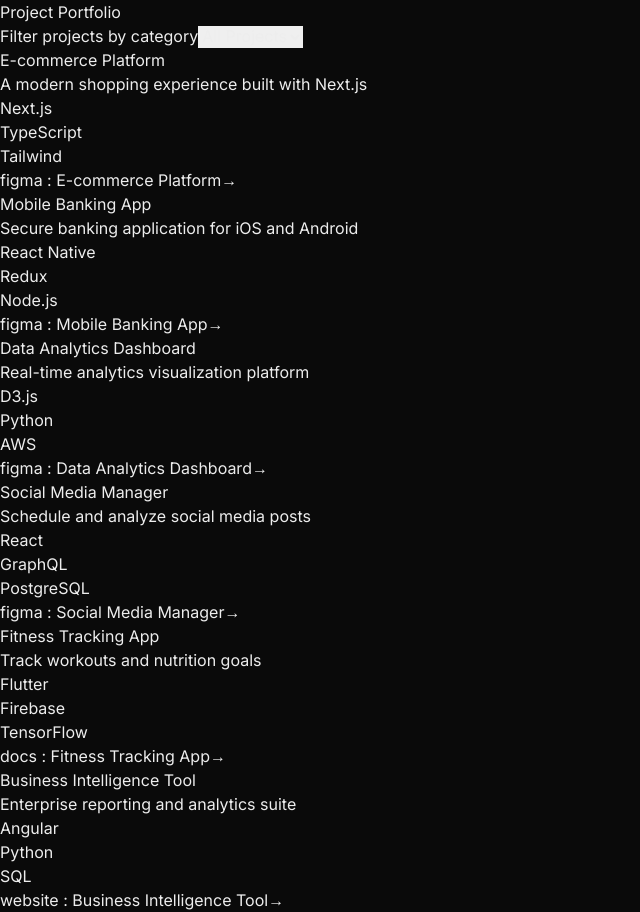
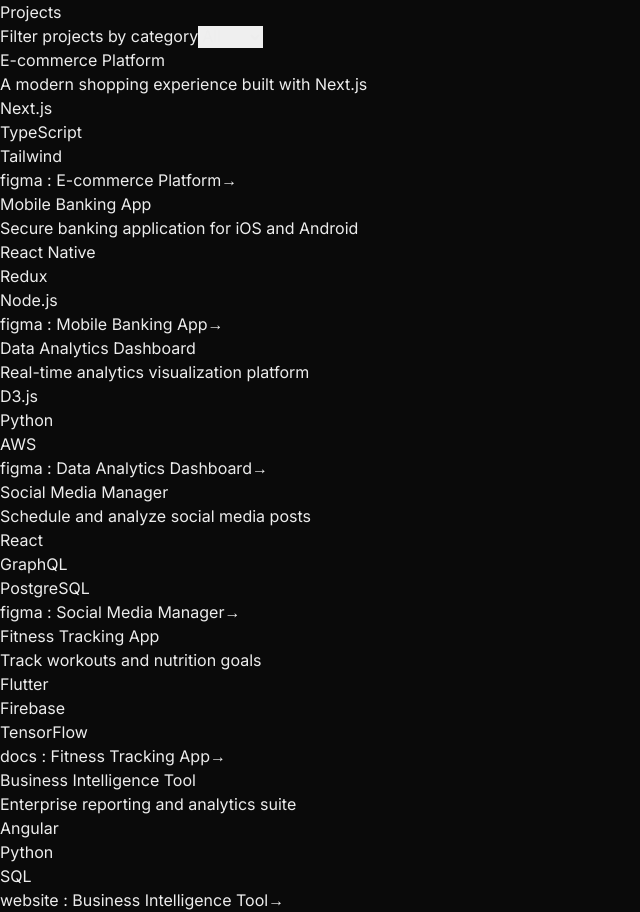
Before and after one commit to corianoharris/projects-collection, a Next.js app: page / in a window 1280 px wide. Shown: the whole page, without its empty margins (0-640 px from the left). Built offline with nearby package versions, Linux system fonts and the light colour scheme.

Commit message:
remove word portfolio and updated to flex instead of grid

```diff
--- a/src/components/ProjectCards.tsx
+++ b/src/components/ProjectCards.tsx
@@ -17,7 +17,7 @@
         <main className="min-h-screen flex flex-col items-center justify-center py-12 px-4">
             <div className="container max-w-7xl mx-auto">
                 <h1 className="text-3xl font-bold mb-8 text-center" tabIndex={0}>
-                    Project Portfolio
+                    Projects
                 </h1>
 
                 <div className="flex justify-center mb-8">
@@ -31,14 +31,14 @@
                         className="p-2 border rounded w-48"
                         aria-label="Filter projects by category"
                     >
-                        <option value="All">All Projects</option>
+                        <option value="All">All</option>
                         <option value="Web">Web</option>
                         <option value="UX">UX/UI</option>
                     </select>
                 </div>
 
                 <div
-                    className="flex "
+                    className="flex justify-center flex-wrap gap-4"
                     role="list"
                     aria-label="Projects grid"
                 >
```
